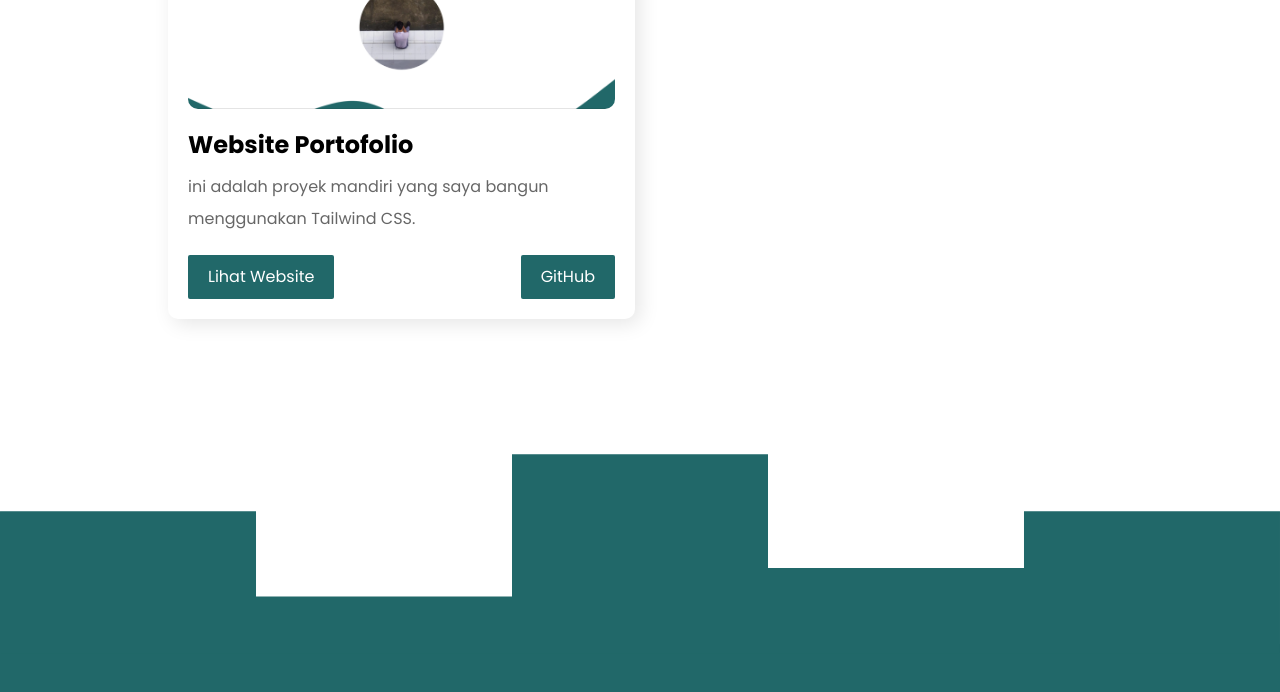
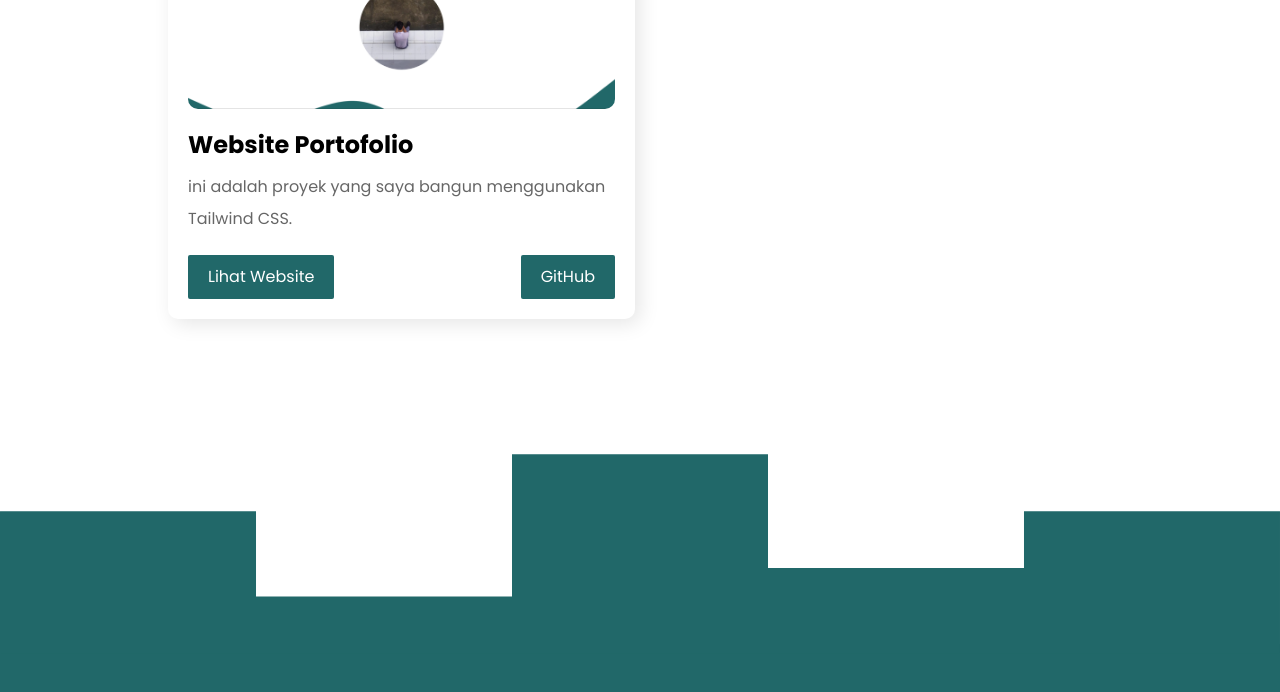
Before and after one commit to devaabhita/portofolio-tailwind, a website: page index.html in a window 1280 px wide. Shown: the part 3760-4452 px from the top of the page. Drawn offline with nearby package versions, Linux system fonts and the light colour scheme.

Commit message:
update project

```diff
--- a/index.html
+++ b/index.html
@@ -246,7 +246,7 @@ tailwind.config = {
          <img src="./assets/project/proyek2.png" alt="Proyek Image" class="w-full rounded-[10px]">
          <div class="mt-5">
             <h2 class="font-bold text-2xl">Website Portofolio</h2>
-            <p class="leading-[2] mt-[10px] mb-5 text-black/60">ini adalah proyek mandiri yang saya bangun menggunakan Tailwind CSS.</p>
+            <p class="leading-[2] mt-[10px] mb-5 text-black/60">ini adalah proyek yang saya bangun menggunakan Tailwind CSS.</p>
             <div class="flex items-center justify-between">
                <a href="https://deva-tailwind.vercel.app/" target="_blank" class="bg-brand px-5 py-[10px] text-white no-underline rounded-[2px] hover:bg-brand-light">Lihat Website</a>
                <a href="https://github.com/devaabhita/portofolio-tailwind" target="_blank" class="bg-brand px-5 py-[10px] text-white no-underline rounded-[2px] hover:bg-brand-light">GitHub</a>
```
